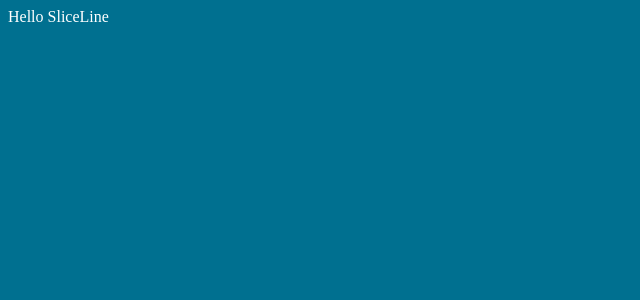
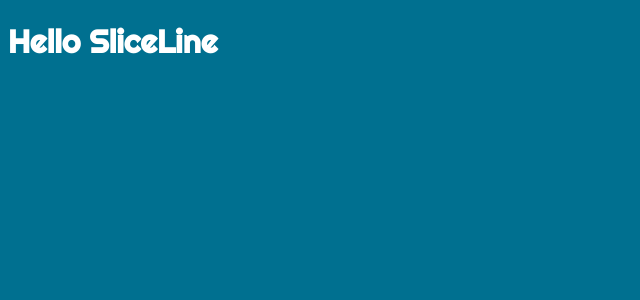
Before and after one commit to behnamcode/koala, a React (Create React App) app: page / in a window 1280 px wide. Shown: the top 300 px of the page, without its empty margins (0-640 px from the left). Built offline with nearby package versions, Linux system fonts and the light colour scheme.

Commit message:
google fonts

```diff
--- a/public/index.html
+++ b/public/index.html
@@ -24,6 +24,7 @@
       work correctly both with client-side routing and a non-root public URL.
       Learn how to configure a non-root public URL by running `npm run build`.
     -->
+    <link href="https://fonts.googleapis.com/css?family=Open+Sans|Righteous&display=swap" rel="stylesheet">
     <title>React App</title>
   </head>
   <body>
--- a/src/App.js
+++ b/src/App.js
@@ -7,7 +7,10 @@ const GlobalStyle = createGlobalStyle`
   body{
     background-color: ${props => props.bgColor ? '#007090' : '#77AD78'};
     color: ${props => props.whiteColor ? 'white' :'black' };
-
+    font-family: 'Open Sans', sans-serif;
+    }
+    h1,h2,h3{
+      font-family:'Righteous',cursive;
     }
   }
 `;
@@ -15,8 +18,9 @@ function App() {
   return (
     //0-3
     <>
+    <h1>Hello SliceLine</h1>
       <GlobalStyle whiteColor  bgColor/>
-      <div>Hello SliceLine</div>
+      <div></div>
     </>
   );
 }
```
